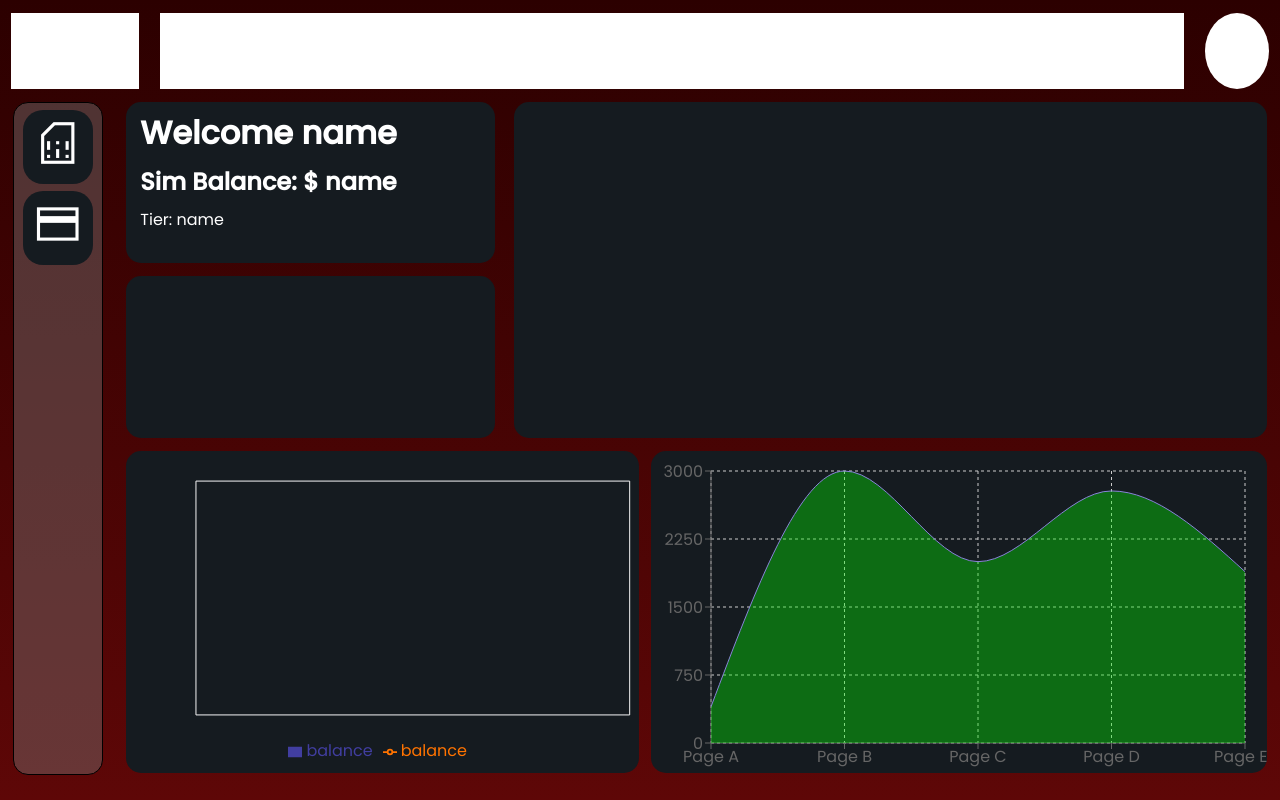
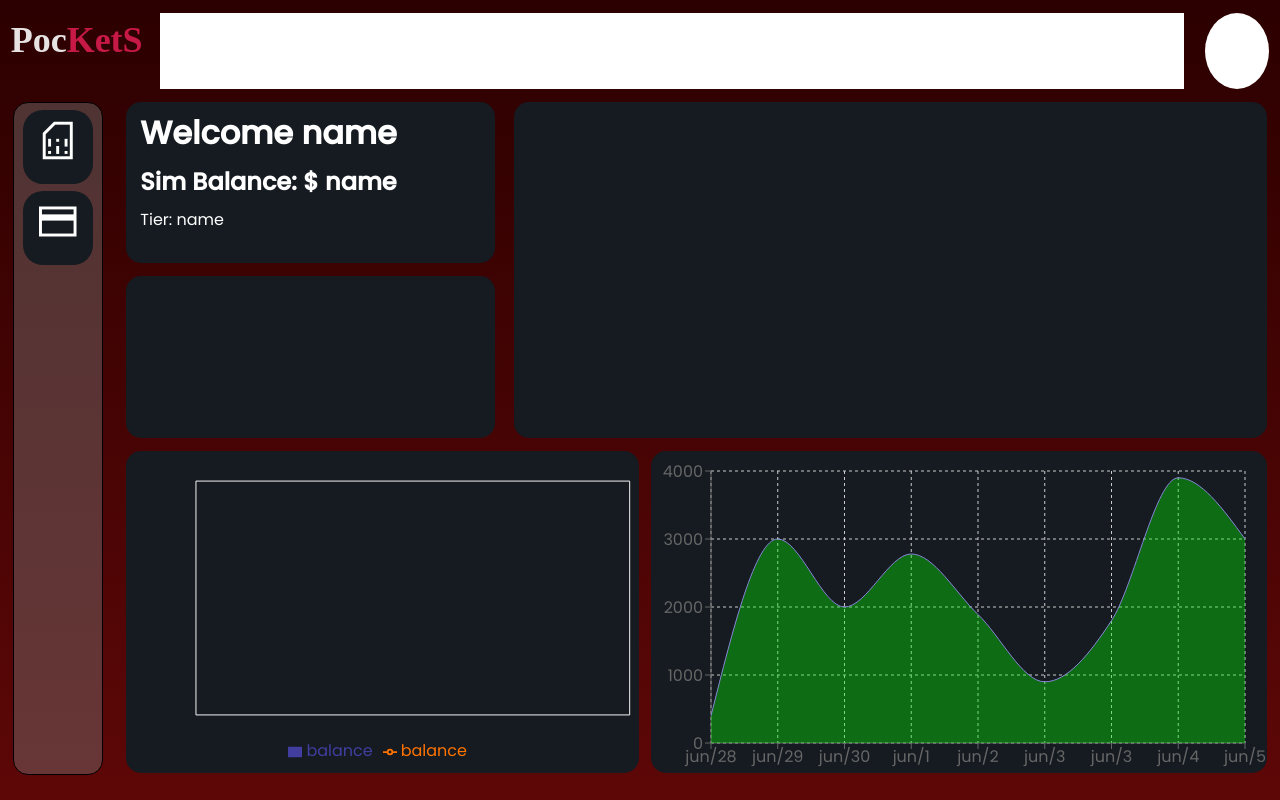
Before and after one commit to edd-ie/pockets, a React (Vite) app: page / in a window 1280 px wide. Built offline with nearby package versions, Linux system fonts and the light colour scheme; no server answers.

Commit message:
Hme redirects

```diff
--- a/src/App.css
+++ b/src/App.css
@@ -17,3 +17,35 @@ li, ul, ol, a{
 ul{
     list-style-type: none
 }
+
+#mainLogo{
+    position: absolute;
+    top: 0%;
+    left: 2%;
+    margin: 0;
+    text-align: center;
+    font-family:cursive;
+    font-size: large;
+    cursor: pointer;
+}
+
+#mainLogo h1 {
+    position: relative;
+    margin: 0;
+    margin-top: 5%;
+    color: rgb(231, 227, 227);
+}
+
+#mainLogo h1:hover {
+    color: rgb(199, 25, 69)
+}
+
+#mainLogo h1 span {
+    position: relative;
+    margin: 0;
+    color: rgb(199, 25, 69);
+}
+
+#mainLogo h1 span:hover {
+    color: rgb(231, 227, 227);
+}
--- a/src/App.jsx
+++ b/src/App.jsx
@@ -16,7 +16,9 @@ function App() {
   useEffect(() => {
     fetch("https://pockets.onrender.com/me")
     .then(res => res.json())
-    .then(data => setUserId(data.id))
+    .then(data => {
+      console.log("file: App.jsx:20 -> useEffect -> data:", data);
+      setUserId(data.id)})
   },[])
 
   const router = createBrowserRouter([
--- a/src/components/Cards.jsx
+++ b/src/components/Cards.jsx
@@ -1,6 +1,7 @@
 import React, { useState, useEffect } from 'react';
 import './Cards.css';
 import CardTransactionTable from './CardTransactionTable';
+import { Link } from 'react-router-dom';
 
 const Cards = () => {
   const [selectedTransaction, setSelectedTransaction] = useState(null);
@@ -156,6 +157,11 @@ const Cards = () => {
 
   return (
     <div id='gCardsHome'>
+      <Link to='/'>
+        <div id='mainLogo'>
+          <h1>Poc<span>KetS</span></h1>
+        </div>
+      </Link>
     <div className="gHead">
       <h1>Cards</h1>
       <div className="gCards-container">
--- a/src/components/DashVol.jsx
+++ b/src/components/DashVol.jsx
@@ -4,52 +4,69 @@ import { AreaChart, Area, XAxis, YAxis, CartesianGrid, Tooltip, ResponsiveContai
 export default function DashVol({userId, choice}) {
     const [volData, setVolData] = React.useState([]);
 
+    const dataTst = [
+        {
+            name: 'jun/28',
+            amount: 400
+        },
+        {
+            name: 'jun/29',
+            amount: 3000
+        },
+        {
+            name: 'jun/30',
+            amount: 2000
+        },
+        {
+            name: 'jun/1',
+            amount: 2780
+        },
+        {
+            name: 'jun/2',
+            amount: 1890
+        },
+        {
+            name: 'jun/3',
+            amount: 900,
+        },
+        {
+            name: 'jun/3',
+            amount: 1800
+        },
+        {
+            name: 'jun/4',
+            amount: 3900
+        },
+        {
+            name: 'jun/5',
+            amount: 3000
+        }
+    ];
+
     useEffect(() => {
-        fetch(`https://pockets.onrender.com/cardUsage/${userId}`)
+        fetch(`https://pockets.onrender.com/${choice}Usage/${userId}`)
         .then(res => {
             if (res.ok) {
                 return res.json();
             }
         })
         .then(data => {
-            console.log("file: DashVol.jsx:15 -> useEffect -> data:", data);
-
-        })
+            console.log("file: DashVol.jsx:15 -> useEffect -> data:", data[0]['created_at']);
+            let dataset = [];
+            for(let x = data.length-1; x >= 0; x--){
+                dataset.push({name:data[x]['created_at'], amount:data[x]['amount']});
+            }
+            setVolData(dataset)
+        }
+        )
         .catch(err => console.log(err));
 
 
     },[])
 
-    const data = [
-    {
-        name: 'Page A',
-        uv: 400
-    },
-    {
-        name: 'Page B',
-        uv: 3000,
-        pv: 1398,
-        amt: 2210,
-    },
-    {
-        name: 'Page C',
-        uv: 2000,
-        pv: 9800,
-        amt: 2290,
-    },
-    {
-        name: 'Page D',
-        uv: 2780,
-        pv: 3908,
-        amt: 2000,
-    },
-    {
-        name: 'Page E',
-        uv: 1890,
-        pv: 4800,
-        amt: 2181,
-    }
-    ];
+    //{id: 10, category: 'recreation', amount: 1000, card_id: 1, created_at: '04/Jul'}
+
+
 
     return (
         <div id="eDashVol">
@@ -57,7 +74,7 @@ export default function DashVol({userId, choice}) {
                 <AreaChart
                 width={500}
                 height={400}
-                data={data}
+                data={choice == 'sim' ? dataTst: volData}
                 margin={{
                     top: 20,
                     right: 22,
@@ -69,7 +86,7 @@ export default function DashVol({userId, choice}) {
                 <XAxis dataKey="name" />
                 <YAxis />
                 <Tooltip />
-                <Area type="monotone" dataKey="uv" stroke="#8884d8" fill="rgba(0, 240, 0, 0.637)" />
+                <Area type="monotone" dataKey="amount" stroke="#8884d8" fill="rgba(0, 240, 0, 0.637)" />
                 </AreaChart>
             </ResponsiveContainer>
         </div>
--- a/src/components/Dashboard.css
+++ b/src/components/Dashboard.css
@@ -22,10 +22,33 @@
 
 #eLogo{
     position: relative;
-    height: 100%;
+    height: 90%;
     width: 10%;
-    background: white;
+    /* background: white; */
     margin: 0;
+    text-align: center;
+    font-family:cursive;
+    font-size: large;
+    cursor: pointer;
+}
+
+#eLogo h1{
+    position: relative;
+    margin: 0;
+    margin-top: 5%;
+    color: rgb(231, 227, 227);
+}
+#eLogo h1:hover{
+    color: rgb(199, 25, 69)
+}
+#eLogo h1 span{
+    position: relative;
+    margin: 0;
+    color: rgb(199, 25, 69);
+}
+
+#eLogo h1 span:hover {
+    color: rgb(231, 227, 227);
 }
 
 #eRoutes{
@@ -82,7 +105,7 @@
 
 .eIconsTab{
     position: relative;
-    font-size: 50px;
+    font-size: 45px;
     margin-top: 12%;
 }
 
--- a/src/components/Dashboard.jsx
+++ b/src/components/Dashboard.jsx
@@ -35,7 +35,9 @@ export default function Dashboard({user}) {
     return (
         <div id='eDashboard'>
             <div id='eHeader'>
-                <div id='eLogo'></div>
+                <div id='eLogo'>
+                    <h1>Poc<span>KetS</span></h1>
+                </div>
                 <div id='eRoutes'></div>
                 <div id='eProfile'></div>
             </div>
--- a/src/components/Sims.jsx
+++ b/src/components/Sims.jsx
@@ -1,6 +1,7 @@
 import React, { useState, useEffect } from 'react';
 import SimTransactionTable from './SimTransactionTable.jsx';
 import "./Sims.css";
+import { Link } from 'react-router-dom';
 
 const Sims = () => {
   const [selectedTransaction, setSelectedTransaction] = useState(null);
@@ -152,6 +153,11 @@ const Sims = () => {
 
   return (
     <div className="gHead">
+      <Link to='/'>
+        <div id='mainLogo'>
+          <h1>Poc<span>KetS</span></h1>
+        </div>
+      </Link>
       <h1>Sims</h1>
       <div className="gSims-container">
         {transactions && transactions.length > 0 ? (
```
